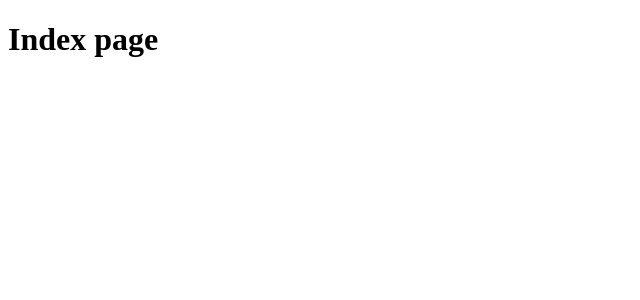
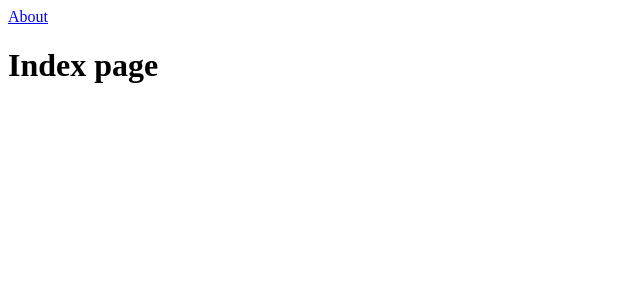
Before and after one commit to ashleighc207/next-app, a Next.js app: page / in a window 1280 px wide. Shown: the top 300 px of the page, without its empty margins (0-640 px from the left). Built offline with nearby package versions, Linux system fonts and the light colour scheme.

Commit message:
add in a link

```diff
--- a/pages/index.js
+++ b/pages/index.js
@@ -1,6 +1,10 @@
+import Link from "next/link";
 const App = () => {
   return (
     <div>
+      <Link href="/about">
+        <a>About</a>
+      </Link>
       <h1>Index page</h1>
     </div>
   );
```
